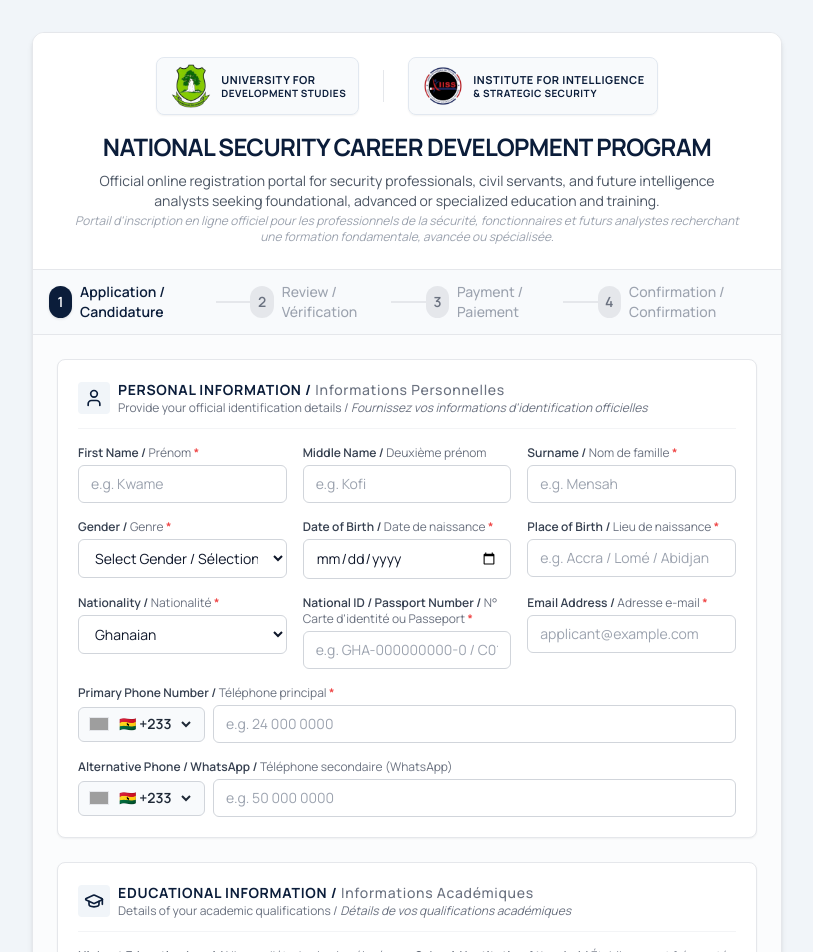
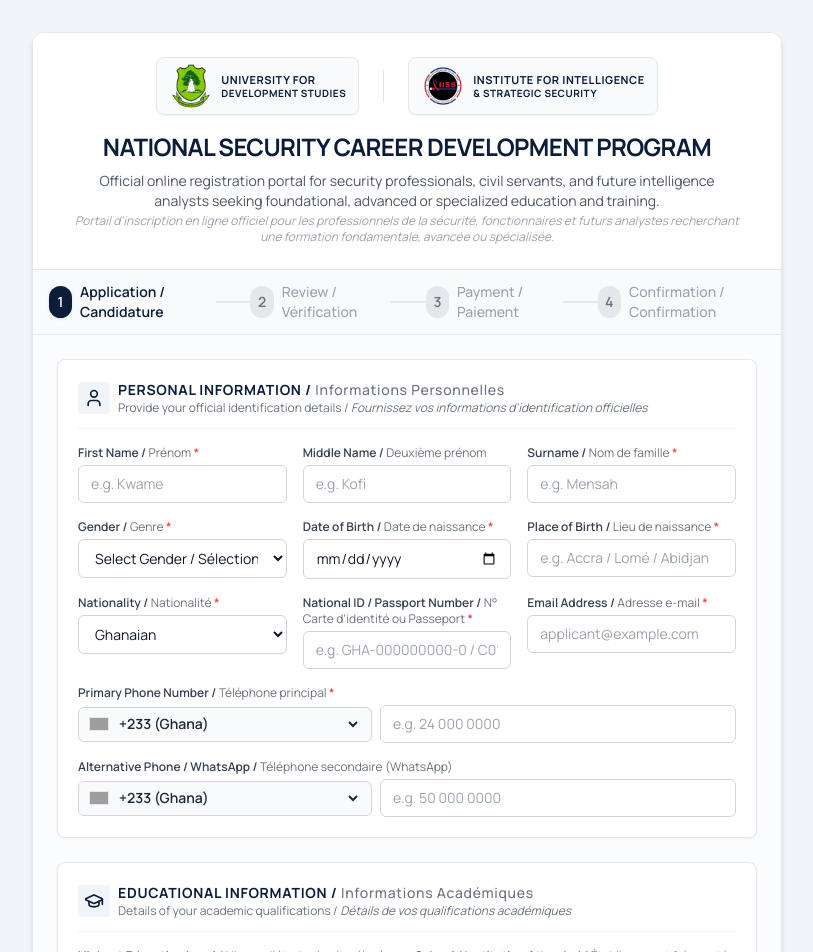
Before and after one commit to feliciopedro/uds_gem, a Next.js app: page / in a window 1280 px wide. Shown: the top 952 px of the page, without its empty margins (233-1046 px from the left). Built offline with nearby package versions, Linux system fonts and the light colour scheme; grey boxes are pictures that could not be loaded.

Commit message:
Remove emoji text (GH) from country code select dropdowns

```diff
--- a/src/components/sections/PersonalInfo.tsx
+++ b/src/components/sections/PersonalInfo.tsx
@@ -263,7 +263,7 @@ export const PersonalInfo: React.FC = () => {
               >
                 {COUNTRY_CODES.map((item) => (
                   <option key={`${item.iso}-${item.code}-${item.name}`} value={item.code}>
-                    {item.flag} {item.code}
+                    {item.code} ({item.name})
                   </option>
                 ))}
               </select>
@@ -308,7 +308,7 @@ export const PersonalInfo: React.FC = () => {
               >
                 {COUNTRY_CODES.map((item) => (
                   <option key={`alt-${item.iso}-${item.code}-${item.name}`} value={item.code}>
-                    {item.flag} {item.code}
+                    {item.code} ({item.name})
                   </option>
                 ))}
               </select>
```
